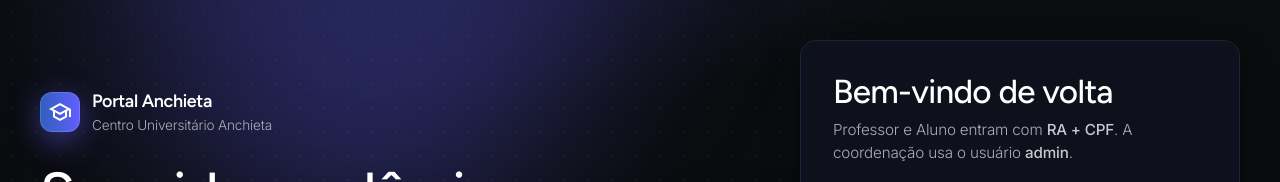
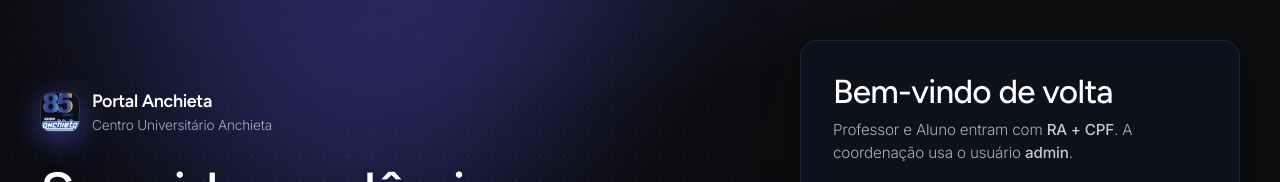
Before and after one commit to Pedrohenriquecaires/portal-anchieta, a website: page index.html in a window 1280 px wide. Shown: the top 182 px of the page. Drawn offline with nearby package versions, Linux system fonts and the light colour scheme; no server answers.

Commit message:
Adiciona logo

```diff
--- a/index.html
+++ b/index.html
@@ -9,6 +9,7 @@
     content="Portal Anchieta — sistema acadêmico universitário com Material Design, dark mode e acessibilidade."
   />
   <title>Portal Anchieta — Sistema Acadêmico</title>
+  <link rel="icon" type="image/png" href="logo.png" />
 
   <link rel="preconnect" href="https://fonts.googleapis.com" />
   <link rel="preconnect" href="https://fonts.gstatic.com" crossorigin />
@@ -35,7 +36,7 @@
       <div class="login-hero">
         <div class="login-panel__brand login-hero__brand">
           <div class="brand-mark brand-mark--glow" aria-hidden="true">
-            <span class="material-symbols-outlined">school</span>
+            <img src="logo.png" alt="" class="brand-mark__img" />
           </div>
           <div>
             <strong class="brand-name">Portal Anchieta</strong>
@@ -92,7 +93,7 @@
       <div class="login-panel card">
         <div class="login-panel__brand login-panel__brand--compact">
           <div class="brand-mark" aria-hidden="true">
-            <span class="material-symbols-outlined">school</span>
+            <img src="logo.png" alt="" class="brand-mark__img" />
           </div>
           <div>
             <strong class="brand-name">Portal Anchieta</strong>
@@ -216,7 +217,7 @@
     <aside class="drawer" id="drawer" aria-label="Navegação principal">
       <div class="drawer__brand">
         <div class="brand-mark" aria-hidden="true">
-          <span class="material-symbols-outlined">school</span>
+          <img src="logo.png" alt="" class="brand-mark__img" />
         </div>
         <div class="brand-copy">
           <strong class="brand-name">Portal Anchieta</strong>
--- a/styles.css
+++ b/styles.css
@@ -1,24 +1,3 @@
-/* ============================================================
-   Portal Anchieta — Material Design 3 + estilo Aurora (DESIGN.md)
-   ------------------------------------------------------------
-   1. Tokens (cor, tipografia, forma, espaço, elevação, movimento)
-   2. Base e acessibilidade
-   3. Shell: drawer, app bar
-   4. Componentes: botões, chips, avatar, cards, campos, alertas
-   5. Views: dashboard, listas, formulários, tabelas, auditoria
-   6. Overlays: dialog, snackbar, FAB, notificações
-   7. Login
-   8. Efeitos: reveal, ripple, spotlight
-   9. Slides (apresentação)
-   10. Responsivo + reduced motion
-   Regra: as views só usam tokens — nada de cor fixa espalhada.
-   ============================================================ */
-
-/* ============ 1. TOKENS ============ */
-
-/* Variante CLARA ("luz do dia") — mesmas regras do sistema Aurora:
-   texto acromático, ação primária em pílula sólida (aqui escura),
-   acento azul→violeta usado com parcimônia. */
 :root {
   color-scheme: light;
 
@@ -4188,3 +4167,11 @@ body.slides-open {
 .split-grid > * {
   min-width: 0;
 }
+
+.brand-mark__img {
+  width: 100%;
+  height: 100%;
+  object-fit: cover;
+  border-radius: inherit;
+}
+.brand-mark:has(.brand-mark__img) { background: none; }
```
Also changed, not shown: logo.png (added).
